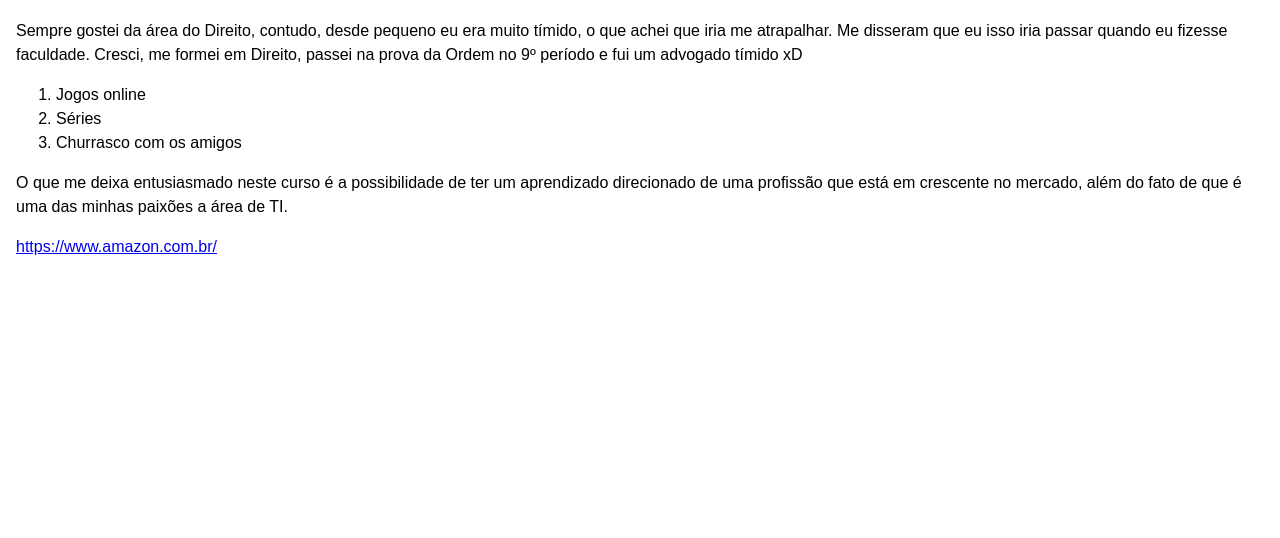
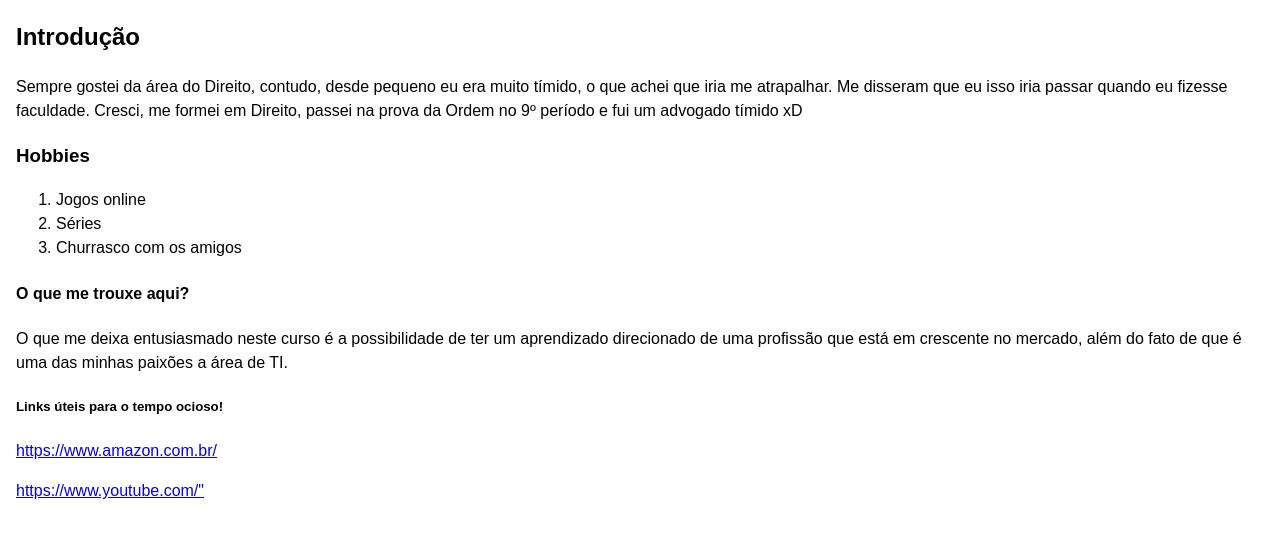
Before and after one commit to TarcisioWerner/portifolio-basico, a plain HTML site: page index.html in a window 1280 px wide. Shown: the part 72-610 px from the top of the page. Drawn offline with Linux system fonts and the light colour scheme.

Commit message:
🎾🎎 Updated with Glitch

```diff
--- a/index.html
+++ b/index.html
@@ -17,7 +17,15 @@
 
     <h1>Tarcísio Werner</h1>
 
+    <h2>
+      Introdução
+  </h2>
+
     <p>Sempre gostei da área do Direito, contudo, desde pequeno eu era muito tímido, o que achei que iria me atrapalhar. Me disseram que eu isso iria passar quando eu fizesse faculdade. Cresci, me formei em Direito, passei na prova da Ordem no 9º período e fui um advogado tímido xD </p>
+
+  <h3>
+    Hobbies
+  </h3>
 
     <!-- Seus três hobbies favoritos -->
     <ol>
@@ -26,9 +34,22 @@
         <li>Churrasco com os amigos</li>
     </ol>
 
+  <h4>
+    O que me trouxe aqui?
+  </h4>
+
     <p>O que me deixa entusiasmado neste curso é a possibilidade de ter um aprendizado direcionado de uma profissão que está em crescente no mercado, além do fato de que é uma das minhas paixões a área de TI.</p>
+
+  <h5>
+    Links úteis para o tempo ocioso!
+  </h5>
 
     <a href="seu-link">https://www.amazon.com.br/</a>
 
+    <p>
+
+  </p><a href="seu-link">https://www.youtube.com/"</a>
+
+
 </body>
 </html>
```
